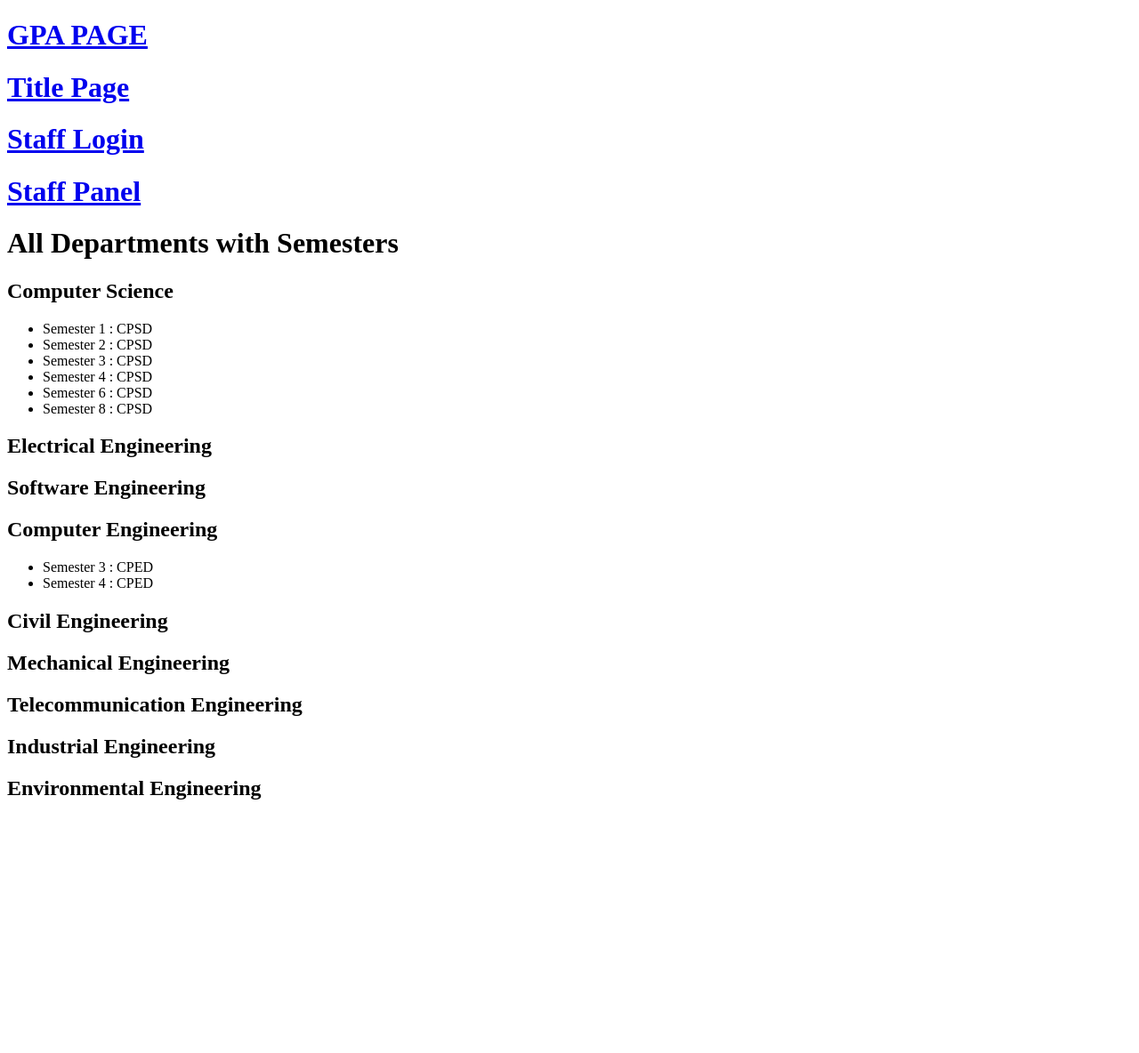
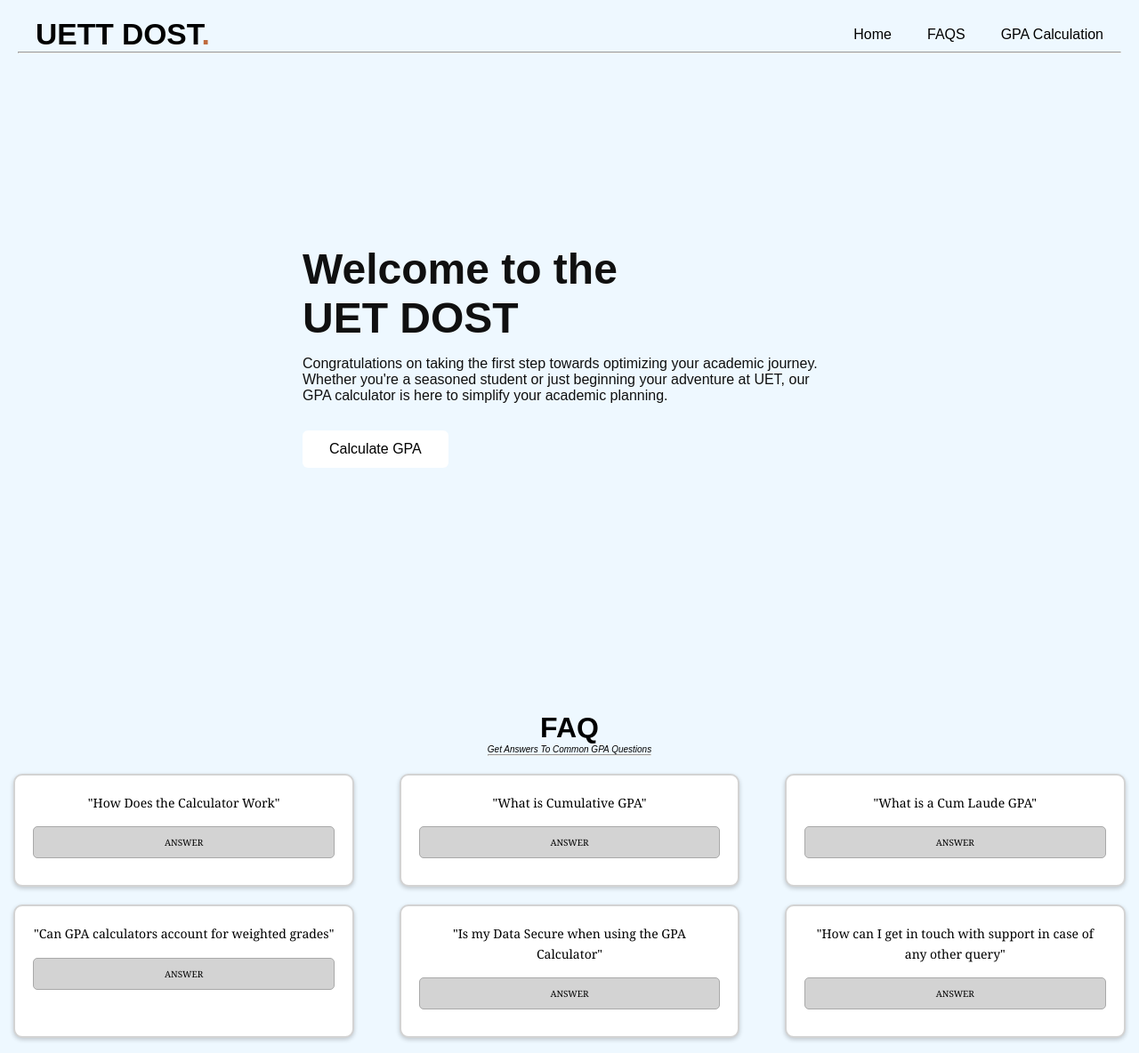
Before and after one commit to hamzamalik22/uett-assistant, a Django app: page / in a window 1280 px wide. Shown: the top 1184 px of the page at 89% size. Before the commit the page ends 899 px from the top, so only its background shows below. Run offline with Django 5.2, Linux system fonts and the light colour scheme; data comes from the database, SQL or seed files in the repository.

Commit message:
Added something

```diff
--- a/uettAssistant/uettApp/templates/uettApp/home.html
+++ b/uettAssistant/uettApp/templates/uettApp/home.html
@@ -1,25 +1,15 @@
-<!DOCTYPE html>
-<html lang="en">
-<head>
-    <meta charset="UTF-8">
-    <meta name="viewport" content="width=device-width, initial-scale=1.0">
-    <title>Home</title>
-</head>
-<body>
-    <h1><a target='blank' href="{% url 'gpa' %}">GPA PAGE</a></h1>
-    <h1><a target='blank' href="{% url 'generate_pdf' %}">Title Page</a></h1>
-    <h1><a target='blank' href="{% url 'staff_login' %}">Staff Login</a></h1>
-    <h1><a target='blank' href="{% url 'staff_panel' %}">Staff Panel</a></h1>
-    <h1>All Departments with Semesters</h1>
-    {% for department in departments %}
-        <h2>{{ department.name }}</h2>
-        <ul>
-            {% for semester in semesters %}
-                {% if semester.department == department %}
-                    <li><a target='blank' >{{ semester.name }} : {{ semester.department }}</a></li>
-                {% endif %}
-            {% endfor %}
-        </ul>
-    {% endfor %}
-</body>
-</html>
+{% extends "uettApp/uett_base.html" %}
+{% load static %}
+
+
+{% block content %}
+
+{% include "uettApp/uett_landing.html" %}
+
+
+{% include "uettApp/uett_faq.html" %}
+
+
+{% include "uettApp/uett_footer.html" %}
+
+{% endblock content %}
--- /dev/null
+++ b/uettAssistant/uettApp/templates/uettApp/uett_base.html
@@ -0,0 +1,27 @@
+{% load static %}
+<!DOCTYPE html>
+<html lang="en">
+
+<head>
+    <meta charset="UTF-8">
+    <meta name="viewport" content="width=device-width, initial-scale=1.0">
+    <link rel="icon" type="image/x-icon" href="{% static 'img/uettaxila.png' %}">
+    <link rel="stylesheet" href="https://cdnjs.cloudflare.com/ajax/libs/font-awesome/6.4.2/css/all.min.css" />
+    <link href="https://cdn.jsdelivr.net/npm/remixicon@4.2.0/fonts/remixicon.css" rel="stylesheet"/>
+    <title>{{ title }}</title>
+</head>
+<body>
+
+    {% block content %}
+
+
+
+
+
+
+    {% endblock content %}
+
+    <script src="{% static 'uett_script.js' %}"></script>
+</body>
+
+</html>
--- /dev/null
+++ b/uettAssistant/uettApp/templates/uettApp/uett_faq.html
@@ -0,0 +1,233 @@
+{% load static %}
+<style>
+    /* styles.css */
+
+    body {
+        font-family: Arial, sans-serif;
+        background-color: #f4f4f4;
+        display: flex;
+        flex-direction: column;
+        align-items: center;
+        margin: 0;
+    }
+
+    .myheader {
+        font-family: Georgia, 'Times New Roman', Times, serif;
+        text-align: center;
+        margin-bottom: 20px;
+    }
+
+    .container {
+        display: flex;
+        flex-wrap: wrap;
+        justify-content: space-around;
+        width: 100%;
+    }
+
+    .card {
+        background-color: #fff;
+        box-shadow: 0px 2px 5px rgba(0, 0, 0, 0.2);
+        margin-bottom: 20px;
+        padding: 20px;
+        width: calc(33% - 40px);
+        margin-right: 10px;
+        margin-left: 10px;
+        box-sizing: border-box;
+        border-radius: 10px; /* Rounded corners */
+        border: 2px solid lightgrey;
+    }
+
+    .card:nth-child(3n) {
+        margin-right: 0;
+    }
+
+    .card:nth-child(3n+1) {
+        margin-left: 0;
+    }
+
+    .card p {
+        font-size: 14px;
+        line-height: 1.6;
+        margin-bottom: 15px;
+        text-align: center;
+        font-family: Georgia, 'Times New Roman', Times, serif;
+    }
+
+    .button {
+        display: block;
+        text-align: center;
+        background: lightgrey;
+        color: black;
+        padding: 10px;
+        text-decoration: none;
+        margin-bottom: 10px;
+        font-family: Georgia, 'Times New Roman', Times, serif;
+        border: 1px solid white;
+        border-radius: 5px;
+        transition: background-color 0.3s ease-out; /* Adding transition effect */
+        border: 1px solid darkgrey;
+        font-size: 10px;
+    }
+
+    /* Change color when hovered */
+    .button:hover {
+        background-color: darkgrey;
+    }
+
+    /* Change color when the author-info is active */
+    .button.active {
+        background-color: darkgrey;
+    }
+
+    .author-info {
+        background-color: #e0e0e0;
+        padding: 10px;
+        margin-top: 10px;
+        display: none; /* Initially hidden */
+        overflow: hidden;
+        transition: max-height 0.5s ease-out, opacity 0.5s ease-out;
+        max-height: 0;
+        opacity: 0;
+        border-radius: 10px; /* Rounded corners */
+        position: relative;
+    }
+
+    .author-info.active {
+        display: block;
+        max-height: 200px; /* Adjust as needed */
+        opacity: 1;
+    }
+
+    .toggle-button {
+        background: none;
+        border: none;
+        color: black;
+        cursor: pointer;
+        font-style: bold;
+        position: absolute;
+        top: 5px;
+        right: 5px;
+    }
+
+
+</style>
+
+
+
+<link rel="stylesheet" href="{% static 'styles/uett_style_faq.css' %}">
+
+
+    <div class='myheader'>
+        <h1>FAQ</h1>
+        <p style="font-style: italic; font-size: 10px;">Get Answers To Common GPA Questions</p>
+        <hr style="margin: auto; width: 100%;">
+    </div>
+    <div class="container">
+        <!-- Card 1 -->
+        <div class="card">
+            <p>"How Does the Calculator Work"</p>
+            <a href="#" class="button">ANSWER</a>
+            <div class="author-info">
+                <p>A GPA (Grade Point Average) calculator is a tool used to determine a student's average grade based on the grades they have received in their courses. Our GPA calculator works by allowing users to input their course names, credit hours, and corresponding grades. The calculator then computes the GPA by weighting each grade according to the credit hours of the course..</p>
+            </div>
+        </div>
+        <!-- Add other cards similarly -->
+        <div class="card">
+            <p>"What is Cumulative GPA"</p>
+            <a href="#" class="button">ANSWER</a>
+            <div class="author-info">
+                <p>AA cumulative grade point average (GPA), or overall GPA, is calculated by<em><b>dividing a student's total grade points from all semesters by the number of total credit hours.</b></em> The resulting average gives a more comprehensive picture of a high school or college career than a semester or year GPA.
+                    Cumulative GPA is the score that colleges and employers usually look at. It's an important measurement of consistency because it gives a long term perspective and demonstrates a solid track record of academic success. After all, a student who takes easy classes during the last half of their junior year might make all “A”s that semester, but a score that includes points earned from every semester provides a more accurate representation.
+                </p>
+            </div>
+        </div>
+        <div class="card">
+            <p>"What is a Cum Laude GPA"</p>
+            <a href="#" class="button">ANSWER</a>
+            <div class="author-info">
+               <p><b>Lation Honor GPAs</b></p><p>Latin honors, including cum laude, magna cum laude, and summa cum laude, are distinctions conferred upon students for exemplary academic achievement. These honors vary among institutions, with each college setting its own unique criteria. Generally, Latin honors are awarded based on GPA, class ranking, completion of an honors thesis, or other requirements set by the institution.</p>
+               <p><b>Cum Laude GPA</b></p><p>Cum laude is the most common Latin honor conferred for academic achievement. Although requirements for the honor varies depending on the school, cum laude is generally awarded to the top <em><b>25-35%</b></em> of the class and requires average GPA of around <em><b>3.5-3.7.</b></em></p>
+               <p><b>Magna Cum Laude GPA</b></p><p>Magna cum laude means "with great honor" and is a higher distinction than cum laude. It is generally given to students in the top <em><b>10-15%</b></em> of their class and the estimated average GPA would be <em><b>3.8-3.9.</b></em> For some schools, magna cum laude is the highest possible honor.</p>
+               <p><b>Summa Cum Laude GPA</b></p><p>Summa cum laude translates to "with highest honor" and is generally given to students in the top <em><b>1-5% </b></em> of the class. This honor is sometimes reserved for students with perfect grades <em><b>(4.0 GPA)</b></em>, but the criteria varies depending on the school.</p>
+            </div>
+        </div>
+        <div class="card">
+            <p>"Can GPA calculators account for weighted grades"</p>
+            <a href="#" class="button">ANSWER</a>
+            <div class="author-info">
+                <p>Some GPA calculators have the capability to account for weighted grades, where certain courses are given extra weight based on their level of difficulty or importance. Users can usually specify the weight of each course when entering data into the calculator.
+                </p>
+            </div>
+        </div>
+        <div class="card">
+            <p>"Is my Data Secure when using the GPA Calculator"</p>
+            <a href="#" class="button">ANSWER</a>
+            <div class="author-info">
+                <p>Yes, we take the privacy and security of our users' data seriously. All information entered into the GPA calculator is encrypted and stored securely. We do not share or sell any user data to third parties.
+                </p>
+            </div>
+        </div>
+        <div class="card">
+            <p>"How can I get in touch with support in case of any other query"</p>
+            <a href="#" class="button">ANSWER</a>
+            <div class="author-info">
+                <p> If you have any additional questions or need further assistance, please don't hesitate to contact our support team. You can reach us via email at support@uettaxila.com or through our contact form on the website.</p>
+            </div>
+        </div>
+    </div>
+
+<script>
+// uett_script.js
+
+document.addEventListener("DOMContentLoaded", () => {
+    const buttons = document.querySelectorAll(".button");
+    buttons.forEach(button => {
+        button.addEventListener("click", (event) => {
+            event.preventDefault();
+            const authorInfo = button.nextElementSibling;
+            const currentlyActive = document.querySelector(".author-info.active");
+
+            if (currentlyActive && currentlyActive !== authorInfo) {
+                currentlyActive.classList.remove("active");
+                currentlyActive.style.maxHeight = "0";
+                currentlyActive.style.opacity = "0";
+                currentlyActive.previousElementSibling.classList.remove("active"); // Remove active class from button
+            }
+
+            authorInfo.classList.toggle("active");
+            button.classList.toggle("active"); // Add active class to button
+
+            if (authorInfo.classList.contains("active")) {
+                authorInfo.style.maxHeight = authorInfo.scrollHeight + "px";
+                authorInfo.style.opacity = "1";
+            } else {
+                // Smoothly close the author-info section
+                authorInfo.style.maxHeight = authorInfo.scrollHeight + "px"; // Set the height to the current height
+                setTimeout(() => {
+                    authorInfo.style.maxHeight = "0";
+                    authorInfo.style.opacity = "0";
+                }, 50); // Delay closing to match the transition duration
+            }
+        });
+    });
+
+    const toggleButtons = document.querySelectorAll(".toggle-button");
+    toggleButtons.forEach(toggleButton => {
+        toggleButton.addEventListener("click", (event) => {
+            const authorInfo = toggleButton.parentElement;
+            authorInfo.classList.remove("active");
+            const button = authorInfo.previousElementSibling;
+            button.classList.remove("active"); // Remove active class from button
+            // Smoothly close the author-info section
+            authorInfo.style.maxHeight = authorInfo.scrollHeight + "px"; // Set the height to the current height
+            setTimeout(() => {
+                authorInfo.style.maxHeight = "0";
+                authorInfo.style.opacity = "0";
+            }, 50); // Delay closing to match the transition duration
+        });
+    });
+});
+
+
+
+</script>
--- /dev/null
+++ b/uettAssistant/uettApp/templates/uettApp/uett_footer.html
@@ -0,0 +1,203 @@
+{% load static %}
+<style>
+    * {
+        margin: 0;
+        padding: 0;
+        box-sizing: border-box;
+        font-family: 'Poppins', sans-serif;
+    }
+
+    body {
+        background: #eef8ff;
+    }
+
+    footer {
+        width: 100%;
+        bottom: 0;
+        background: url('https://upload.wikimedia.org/wikipedia/commons/thumb/8/82/Front_View%2C_Entrance_Door%2C_Admin_Block%2C_UET_Taxila.jpg/1200px-Front_View%2C_Entrance_Door%2C_Admin_Block%2C_UET_Taxila.jpg') no-repeat center center/cover;
+        color: #fff;
+        padding-top: 100px;
+        padding-bottom: 30px;
+        border-top-left-radius: 125px;
+        font-size: 13px;
+        line-height: 20px;
+        overflow: hidden;
+        position: relative;
+    }
+
+    footer::before {
+        content: "";
+        position: absolute;
+        top: 0;
+        left: 0;
+        width: 100%;
+        height: 100%;
+        background: rgba(0, 0, 0, 0.6); /* Black with 50% opacity */
+        z-index: 1; /* Ensure the overlay is above the background but below the content */
+    }
+
+    .footer-row {
+        width: 85%;
+        margin: auto;
+        display: flex;
+        flex-wrap: wrap;
+        align-items: flex-start;
+        justify-content: space-between;
+        position: relative;
+        z-index: 2; /* Ensure content is above the overlay */
+    }
+
+    .footer-col {
+        flex-basis: 25%;
+        padding: 10px;
+    }
+
+    .footer-col.logo-col {
+        flex-basis: 10%; /* Adjust as needed for logo size */
+        display: flex;
+        align-items: center;
+        justify-content: center;
+    }
+
+    .footer-col.logo-col img.logo {
+        max-width: 100px; /* Adjust as needed for logo size */
+    }
+
+    .footer-col h4 {
+        width: fit-content;
+        margin-bottom: 40px;
+        position: relative;
+    }
+
+    .footer-col ul {
+        list-style: none;
+    }
+
+    .footer-col ul li {
+        margin-bottom: 10px;
+        display: flex;
+        align-items: center;
+    }
+
+    .footer-col ul li a {
+        color: #fff;
+        text-decoration: none;
+        display: flex;
+        align-items: center;
+        position: relative;
+    }
+
+    .footer-col ul li a .contact-icon {
+        max-width: 20px;
+        margin-right: 10px;
+    }
+
+    .footer-col ul li a span {
+        position: relative;
+    }
+
+    .footer-col ul li a:hover span::after {
+        content: "";
+        position: absolute;
+        left: 0;
+        bottom: -2px;
+        width: 100%;
+        height: 2px;
+        background-color: #e69d29; /* Same color as subscribe button */
+        animation: underline 0.3s ease-in-out;
+    }
+
+    @keyframes underline {
+        from {
+            width: 0;
+        }
+        to {
+            width: 100%;
+        }
+    }
+
+    .footer-col form input {
+        padding: 10px;
+        margin-bottom: 10px;
+        width: calc(100% - 22px);
+    }
+
+    .footer-col form button {
+        padding: 10px;
+        width: 100%;
+        background: #00093c; /* Default blue color */
+        color: #fff;
+        border: none;
+        cursor: pointer;
+        transition: background 0.1s ease; /* Added transition for smooth color change */
+    }
+
+    .footer-col form button:hover {
+        background: #e69d29; /* Yellow color on hover */
+    }
+
+    .footer-col .icons {
+        margin-top: 20px;
+    }
+
+    .footer-col .icons i {
+        font-size: 20px;
+        margin-right: 10px;
+        cursor: pointer;
+    }
+
+    .footer-col .icons i:hover {
+        color: #e69d29;
+    }
+
+
+
+
+</style>
+
+
+    <footer>
+        <div class="footer-row">
+            <div class="footer-col logo-col">
+                <img src="https://upload.wikimedia.org/wikipedia/en/thumb/4/41/UET_Taxila_logo.svg/1200px-UET_Taxila_logo.svg.png" alt="Logo" class="logo">
+            </div>
+            <div class="footer-col">
+                <h4>Info</h4>
+                <ul class="links">
+                    <li><a href="#"><span>About Us</span></a></li>
+                    <li><a href="#"><span>Programs</span></a></li>
+                    <li><a href="#"><span>Admissions</span></a></li>
+                    <li><a href="#"><span>Life At Campus</span></a></li>
+                    <li><a href="#"><span>QS Ranking</span></a></li>
+                </ul>
+            </div>
+            <div class="footer-col">
+                <h4>Contact Us</h4>
+                <ul class="links">
+                    <li><a href="#"><img src="https://static.vecteezy.com/system/resources/previews/021/333/653/non_2x/phone-icon-in-trendy-flat-style-isolated-on-white-background-telephone-symbol-illustration-free-vector.jpg" alt="Icon" class="contact-icon"><span>+92 51-9047-400</span></a></li>
+                    <li><a href="#"><img src="https://static.vecteezy.com/system/resources/previews/002/261/125/original/fax-icon-symbol-sign-isolate-on-white-background-illustration-eps-10-free-vector.jpg" alt="Icon" class="contact-icon"><span>+92 51-9047-420</span></a></li>
+                    <li><a href="#"><img src="https://static.vecteezy.com/system/resources/thumbnails/014/989/575/small/pin-line-icon-in-black-on-a-white-background-it-s-perfect-for-locations-signs-and-navigational-concepts-vector.jpg" alt="Icon" class="contact-icon"><span>HMC Link Road-</span></a></li>
+                    <li><a href="#"><span>&nbsp;&nbsp;&nbsp;&nbsp;&nbsp;&nbsp;&nbsp;&nbsp;Taxila, Rawalpindi</span></a></li>
+                    <li><a href="#"><span>&nbsp;&nbsp;&nbsp;&nbsp;&nbsp;&nbsp;&nbsp;&nbsp;47050</span></a></li>
+                </ul>
+            </div>
+            <div class="footer-col">
+                <h4>Newsletter</h4>
+                <p>
+                    Subscribe to our newsletter for a weekly dose
+                    of news, updates, helpful tips, and
+                    exclusive offers.
+                </p>
+                <form action="#">
+                    <input type="text" placeholder="Your email" required>
+                    <button type="submit">SUBSCRIBE</button>
+                </form>
+                <div class="icons">
+                    <i class="fa-brands fa-facebook-f"></i>
+                    <i class="fa-brands fa-twitter"></i>
+                    <i class="fa-brands fa-linkedin"></i>
+                    <i class="fa-brands fa-github"></i>
+                </div>
+            </div>
+        </div>
+    </footer>
--- /dev/null
+++ b/uettAssistant/uettApp/templates/uettApp/uett_landing.html
@@ -0,0 +1,210 @@
+
+{% load static %}
+
+
+<style>
+    @import url('https://fonts.googleapis.com/css2?family=Roboto:ital,wght@0,100;0,300;0,400;0,500;0,700;0,900;1,100;1,300;1,400;1,500;1,700;1,900&display=swap');
+
+    * {
+        margin: 0;
+        padding: 0;
+        box-sizing: border-box;
+        font-family: 'Times New Roman', Times, serif;
+        font-family: "Roboto", sans-serif;
+    }
+
+    .main_body {
+        height: 100vh;
+        background-position: center;
+        background-size: cover;
+    }
+
+    header {
+        position: fixed;
+        top: 0;
+        left: 0;
+        width: 100%;
+        padding: 20px;
+        background: rgb(238, 248, 255);
+    }
+
+    header .navbar {
+        list-style-type: none;
+        display: flex;
+        align-items: center;
+        justify-content: space-between;
+        max-width: 1200px;
+        margin: 0 auto;
+        list-style-type: none;
+
+    }
+
+    .navbar .Menu-links {
+        list-style-type: none;
+        display: flex;
+        gap: 40px;
+    }
+
+    .navbar .logo {
+        list-style-type: none;
+        font-size: 2.1rem;
+        font-weight: 600;
+        color: #020202;
+
+    }
+
+    .navbar .logo span {
+        color: #c06b3e;
+    }
+
+    .navbar a {
+        list-style-type: none;
+        color: #000000;
+        text-decoration: none;
+        transition: 0.2s ease;
+
+    }
+
+    .navbar a:hover {
+        color: #c06b3e;
+
+    }
+
+    .Main-content {
+        height: 100vh;
+        display: flex;
+        align-items: center;
+        padding: 0 20px;
+    }
+
+    .Main-content .content {
+        color: #101010;
+        max-width: 1200px;
+        margin: 0 auto;
+        width: 100%;
+    }
+
+    .Main-content .content h1 {
+        font-size: 3rem;
+        max-width: 600px;
+
+    }
+
+    .Main-content .content p {
+        font-weight: 300;
+        margin-top: 15px;
+        max-width: 600px;
+    }
+
+    .Main-content .content button {
+        background: #ffffff;
+        outline: none;
+        border: none;
+        margin-top: 30px;
+        font-size: 1rem;
+        padding: 12px 30px;
+        border-radius: 6px;
+        cursor: pointer;
+        transition: 0.2s ease;
+    }
+
+    .Main-content .content button:hover {
+        color: #000000;
+        background: #c06b3e;
+
+    }
+
+    #menu-btn {
+        color: #000000;
+        cursor: pointer;
+        display: none;
+    }
+
+    #close-menu-btn {
+        position: absolute;
+        right: 20px;
+        cursor: pointer;
+        top: 20px;
+        display: none;
+    }
+
+    @media screen and (max-width:900px) {
+
+        #menu-btn,
+        #close-menu-btn {
+            display: block;
+            color: #fff;
+        }
+
+        .navbar .Menu-links {
+            position: fixed;
+            left: -260px;
+            top: 0;
+            flex-direction: column;
+            width: 260px;
+            height: 100vh;
+            /* background: ; */
+            padding: 70px 40px 0;
+            transition: left 0.15s ease;
+            background: url(background.png);
+            color: #fff;
+        }
+
+        header.show-mobile-menu .navbar .Menu-links {
+            left: 0;
+
+        }
+
+        .navbar a {
+            color: #000;
+
+
+        }
+
+    }
+</style>
+
+<div class="main_body">
+
+    <header>
+        <nav class="navbar">
+            <a href="#" class="logo">UETT DOST<SPAN>.</SPAN></a>
+            <UL class="Menu-links">
+                <span id="close-menu-btn" class="material-symbols-outlined">close</span>
+                <li><a href="#">Home</a></li>
+                <li><a href="#">FAQS</a></li>
+                <li><a href="#">GPA Calculation</a></li>
+            </UL>
+            <span id="menu-btn" class="material-symbols-outlined">menu</span>
+        </nav>
+
+        <hr>
+
+    </header>
+    <section class="Main-content">
+        <div class="content">
+            <h1>Welcome to the <br>UET DOST</h1>
+            <p>
+                Congratulations on taking the first step towards optimizing your academic journey. Whether you're a
+                seasoned student or just beginning your adventure at UET, our GPA calculator is here to simplify your
+                academic planning.
+            </p>
+            <button>Calculate GPA</button>
+        </div>
+    </section>
+</div>
+<script>
+
+    const header = document.querySelector("header");
+    const menuBtn = document.querySelector("#menu-btn");
+    const closeMenuBtn = document.querySelector("#close-menu-btn");
+
+    menuBtn.addEventListener("click", () => {
+        header.classList.toggle("show-mobile-menu");
+    });
+
+    closeMenuBtn.addEventListener("click", () => {
+        header.classList.remove("show-mobile-menu");
+    });
+
+</script>
```
